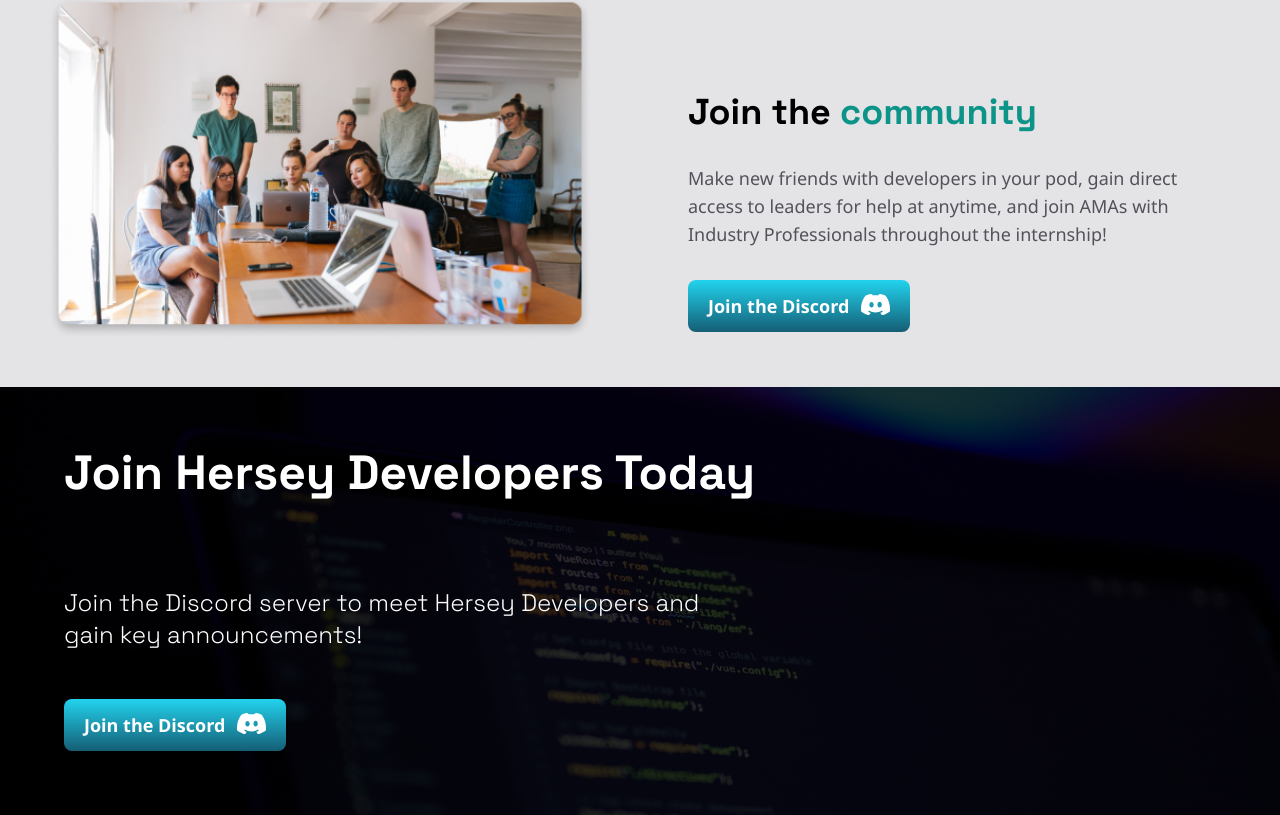
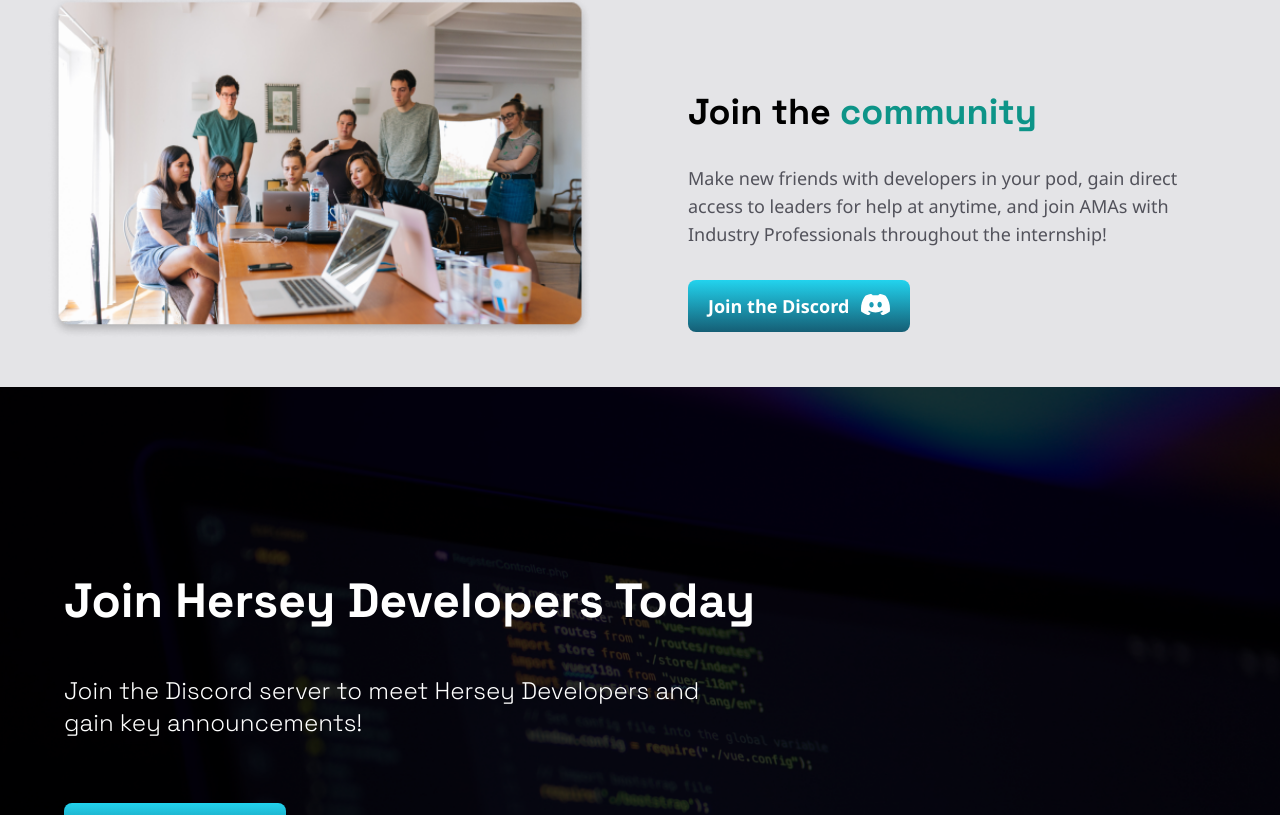
Before and after one commit to alexstrugacz/Hersey-Developers, a React (Create React App) app: page / in a window 1280 px wide. Shown: the part 1974-2789 px from the top of the page. Built offline with nearby package versions, Linux system fonts and the light colour scheme.

Commit message:
fine tuning mobile

```diff
--- a/src/components/landing-page/body/BuildProjects.tsx
+++ b/src/components/landing-page/body/BuildProjects.tsx
@@ -17,7 +17,7 @@ const BuildProjects: React.FC<{}> = () => {
                             endColor={"to-orange-800"} />
                     </div>
                 </div>
-                <img className="hidden md:block w-1/2 m-12 " alt="Students building projects" src={buildprojects}></img>
+                <img className="hidden md:block object-contain w-1/2 m-12 " alt="Students building projects" src={buildprojects}></img>
 
             </div>
             <div className="px-36 w-full h-[1px] bg-zinc-300 overflow-hidden"></div>
--- a/src/components/landing-page/body/JoinCommunity.tsx
+++ b/src/components/landing-page/body/JoinCommunity.tsx
@@ -6,7 +6,7 @@ const JoinCommunity: React.FC<{}> = () => {
     return (
         <div className=" bg-zinc-200 shadow-md overflow-hidden">
             <div className="flex ml-[] md:ml-0">
-                <img className=" hidden md:block w-1/2 m-12" src={joincommunity}></img>
+                <img className=" hidden md:block object-contain w-1/2 m-12" src={joincommunity}></img>
                 <div className="md:w-1/2 m-12">
                     <h3 className=" md:mt-24 text-left font-Grotesk font-bold text-4xl">Join the <a className="text-teal-600">community</a></h3>
                     <p className="mt-8 font-UI font-light text-zinc-600 text-lg text-left">Make new friends with developers in your pod, gain direct access to leaders for help at anytime, and join AMAs with Industry Professionals throughout the internship!</p>
--- a/src/components/landing-page/body/LearnSkills.tsx
+++ b/src/components/landing-page/body/LearnSkills.tsx
@@ -5,7 +5,7 @@ const LearnSkills: React.FC<{}> = () => {
     return (
         <div className=" bg-zinc-200 shadow-md overflow-hidden">
             <div className="flex md:ml-0">
-                <img className="hidden md:block md:w-1/2 md:m-12" src={learnskills}></img>
+                <img className="hidden md:block md:w-1/2 object-contain md:m-12" src={learnskills}></img>
                 <div className="md:w-1/2 m-12">
                     <h3 className="text-left md:mt-24 md:text-left font-Grotesk font-bold text-4xl">Learn new <a className="text-teal-600">coding skills</a></h3>
                     <p className="mt-8 font-UI font-light text-left text-zinc-600 text-lg">For the first 20 hours of the internship, learn necessary skills for your web or iOS development project through a Udemy course. Course costs are covered by Hersey Developers.</p>
--- a/src/components/landing-page/footer/Footer.tsx
+++ b/src/components/landing-page/footer/Footer.tsx
@@ -5,16 +5,18 @@ import DiscordButton from "../../global/DiscordButton";
 const Footer: React.FC<{}> = () => {
     return (
         <div className=" bg-neutral-300">
-            <div className="flex align-center h-[610px] justify-start overflow-hidden">
-                <img className="absolute w-full overflow-hidden h-[610px]" src={BackgroundImage}></img>
+            <div className="flex align-center h-screen justify-start overflow-hidden">
+                <img className="absolute object-cover w-full overflow-hidden h-screen" src={BackgroundImage}></img>
+                <div className="mt-32">
                     <h1 className="absolute overflow-hidden text-white font-Grotesk text-5xl font-bold text-left mt-14 leading-tight md:leading-0 ml-16">Join Hersey Developers Today</h1>
-                <p className="md:block absolute z-40 md:w-1/2 w-3/5 height-[1/6] overflow-hidden text-white font-Grotesk text-2xl font-light text-left mt-[33vh] md:mt-[25vh] ml-16">Join the Discord server to meet Hersey Developers and gain key announcements!</p>
-                <div className="absolute mt-[56vh] md:mt-[39vh] ml-16">
+                    <p className="md:block absolute z-40 md:w-1/2 w-3/5 height-[1/6] overflow-hidden text-white font-Grotesk text-2xl font-light text-left mt-[34vh] md:mt-[20vh] ml-16">Join the Discord server to meet Hersey Developers and gain key announcements!</p>
+                    <div className="absolute mt-[56vh] md:mt-[36vh] ml-16">
                         <DiscordButton
                             link={'https://discord.gg/ZfdyycD4y4'}
                             text={"Join the Discord"}
                             startColor={"from-cyan-400"}
                             endColor={"to-cyan-800"} />
+                    </div>
                 </div>
             </div>
             <div className="flex h-[330px] md:h-[290px]">
--- a/src/components/landing-page/header/Header.tsx
+++ b/src/components/landing-page/header/Header.tsx
@@ -1,7 +1,7 @@
 import React from "react"
 import Background from "./Background";
 import NavbarScroll from "./NavbarScroll";
-import NavbarTitle from "./NavbarTitle"
+
 
 const Header: React.FC<{}> = () => {
     return (
--- a/src/components/landing-page/header/NavbarTitle.tsx
+++ b/src/components/landing-page/header/NavbarTitle.tsx
@@ -42,7 +42,7 @@ const NavbarTitle: React.FC<{
                 <div className='flex justify-between flex-col md:flex-row items-center w-full'>
                     <div className='flex items-center'>
 
-                        <svg className={` ${(!props.transparent ? "hidden" : "")} mr-2 md:block md:ml-4 `} xmlns="http://www.w3.org/2000/svg" width="42" height="58" viewBox="0 0 42 58" fill="none">
+                        <svg className={` ${(!props.transparent ? "hidden" : "")} mr-0 md:block md:ml-4 scale-50 md:scale-100`} xmlns="http://www.w3.org/2000/svg" width="42" height="58" viewBox="0 0 42 58" fill="none">
                             <g filter="url(#filter0_d_106_2)">
                                 <path d="M20.16 45.92L4.6 35.88V31.56L20.16 21.52V27.28L9.8 33.64V33.8L20.16 40.16V45.92Z" fill={(!props.transparent ? "#00A3FF" : "white")} />
                                 <path d="M20.16 45.92L4.6 35.88V31.56L20.16 21.52V27.28L9.8 33.64V33.8L20.16 40.16V45.92Z" fill={(!props.transparent ? "#00A3FF" : "white")} fill-opacity="0.9" />
@@ -62,7 +62,7 @@ const NavbarTitle: React.FC<{
                                 </filter>
                             </defs>
                         </svg>
-                        <h1 className={`text-white font-Grotesk text-md ${(!props.transparent ? "hidden" : "md:hidden")}`}>Hersey Developers</h1>
+                        <h1 className={` text-white font-Grotesk text-md ${(!props.transparent ? "hidden text-left" : "md:hidden")}`}>Hersey Developers</h1>
                         <div className={"md:hidden"}>
                             {/* {
                                 opened ? (
```
Lines whose indentation alone changed are shown as unchanged.
